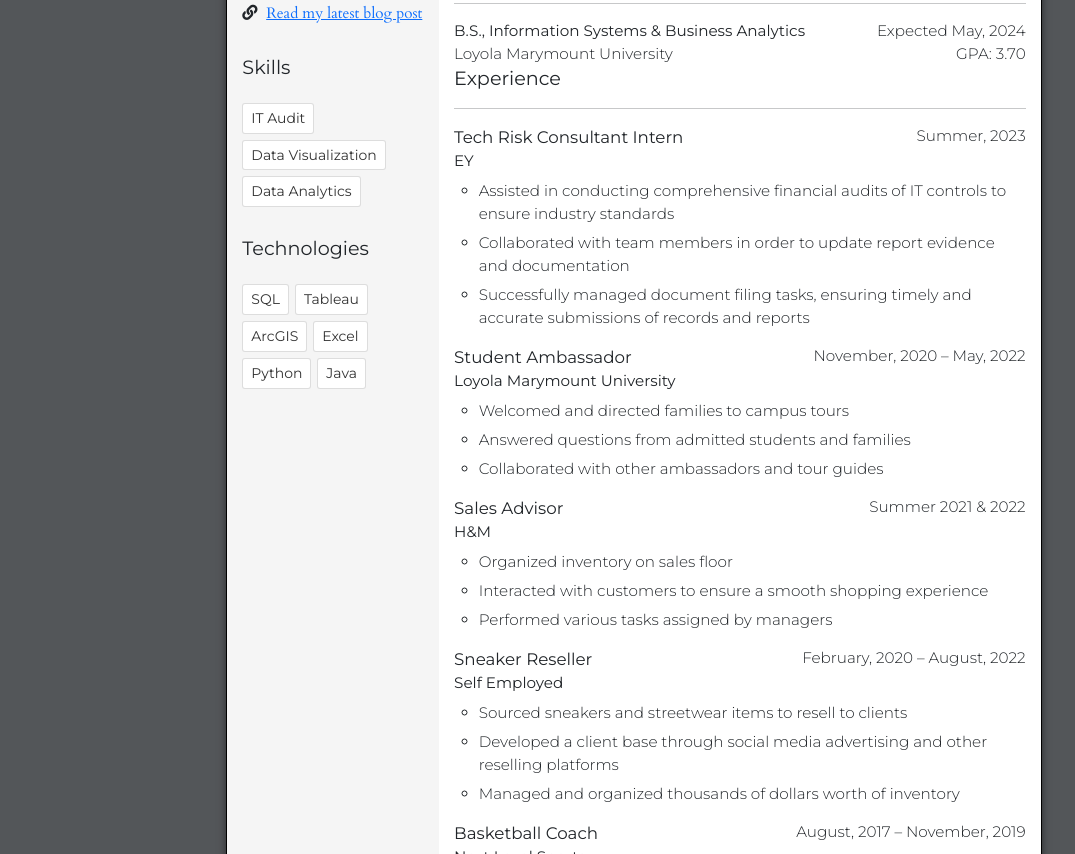
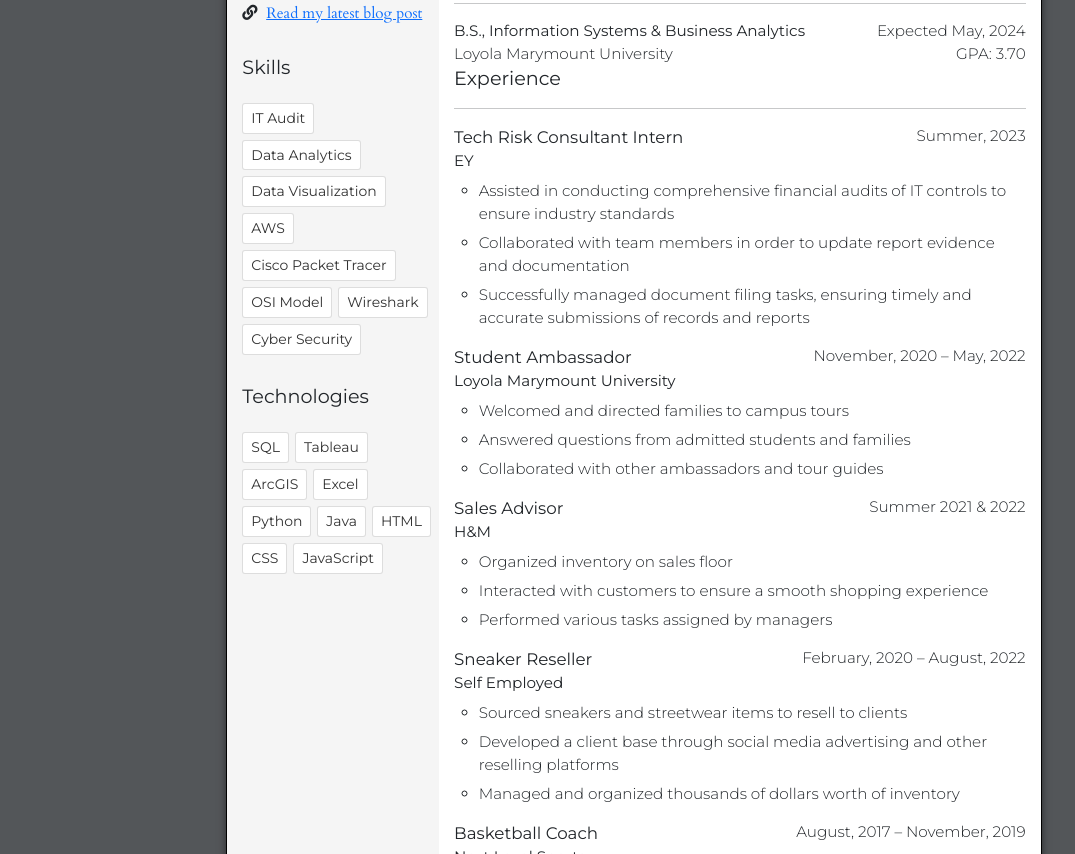
Before and after one commit to cmulks/Cloud-Resume-FrontEnd, a plain HTML site: page index.html in a window 1280 px wide. Shown: the part 246-1100 px from the top of the page, without its empty margins (6-1081 px from the left). Drawn offline with nearby package versions, Linux system fonts and the light colour scheme; files that its build step writes are made by us from their sources; no server answers.

Commit message:
Update index.html

```diff
--- a/index.html
+++ b/index.html
@@ -74,8 +74,13 @@
                       <h6>Skills</h6>
                       <ul>
                           <li><span>IT Audit</span></li>
+                          <li><span>Data Analytics</span></li>
                           <li><span>Data Visualization</span></li>
-                          <li><span>Data Analytics</span></li>
+                          <li><span>AWS</span></li>
+                          <li><span>Cisco Packet Tracer</span></li>
+                          <li><span>OSI Model</span></li>
+                          <li><span>Wireshark</span></li>
+                          <li><span>Cyber Security</span></li>
                       </ul>
                   </section>
                   <section class="skills">
@@ -87,6 +92,9 @@
                           <li><span>Excel</span></li>
                           <li><span>Python</span></li>
                           <li><span>Java</span></li>
+                          <li><span>HTML</span></li>
+                          <li><span>CSS</span></li>
+                          <li><span>JavaScript</span></li>
                       </ul>
                   </section>
                   <section class="references">
```
